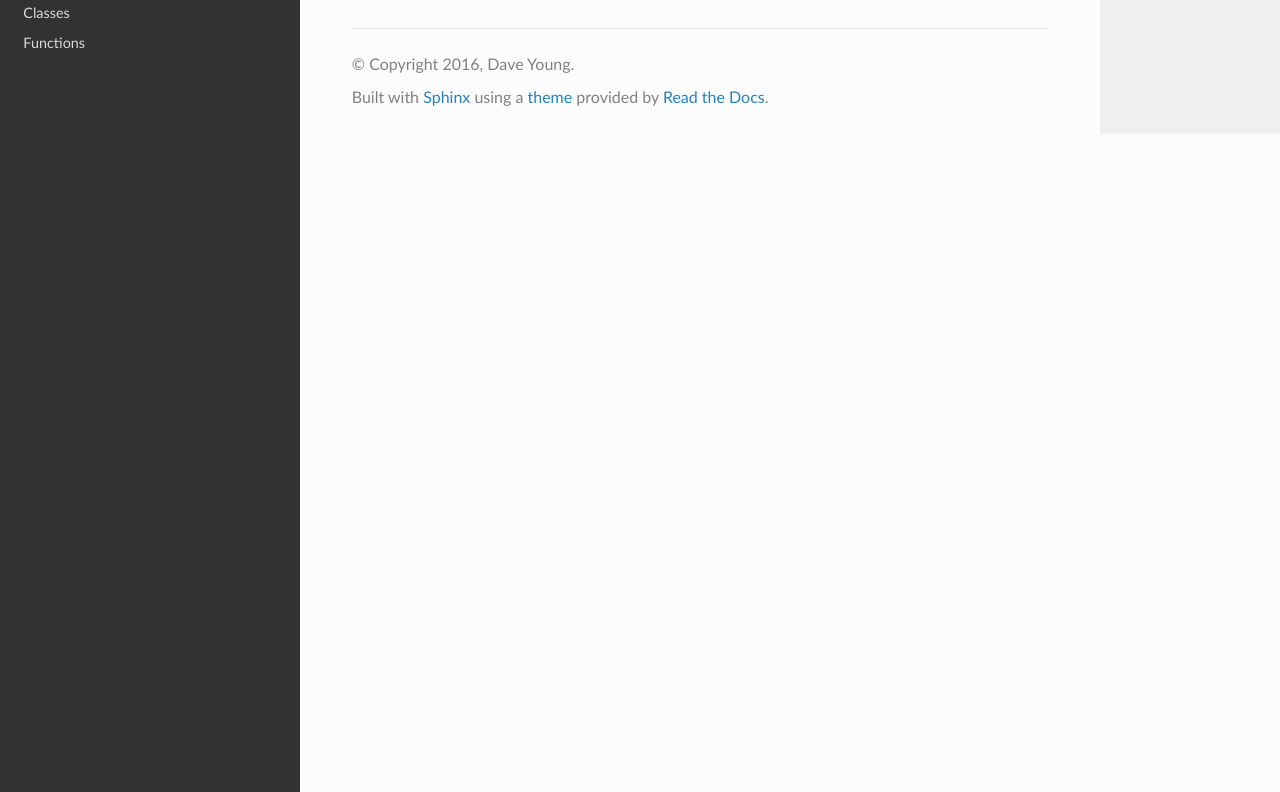
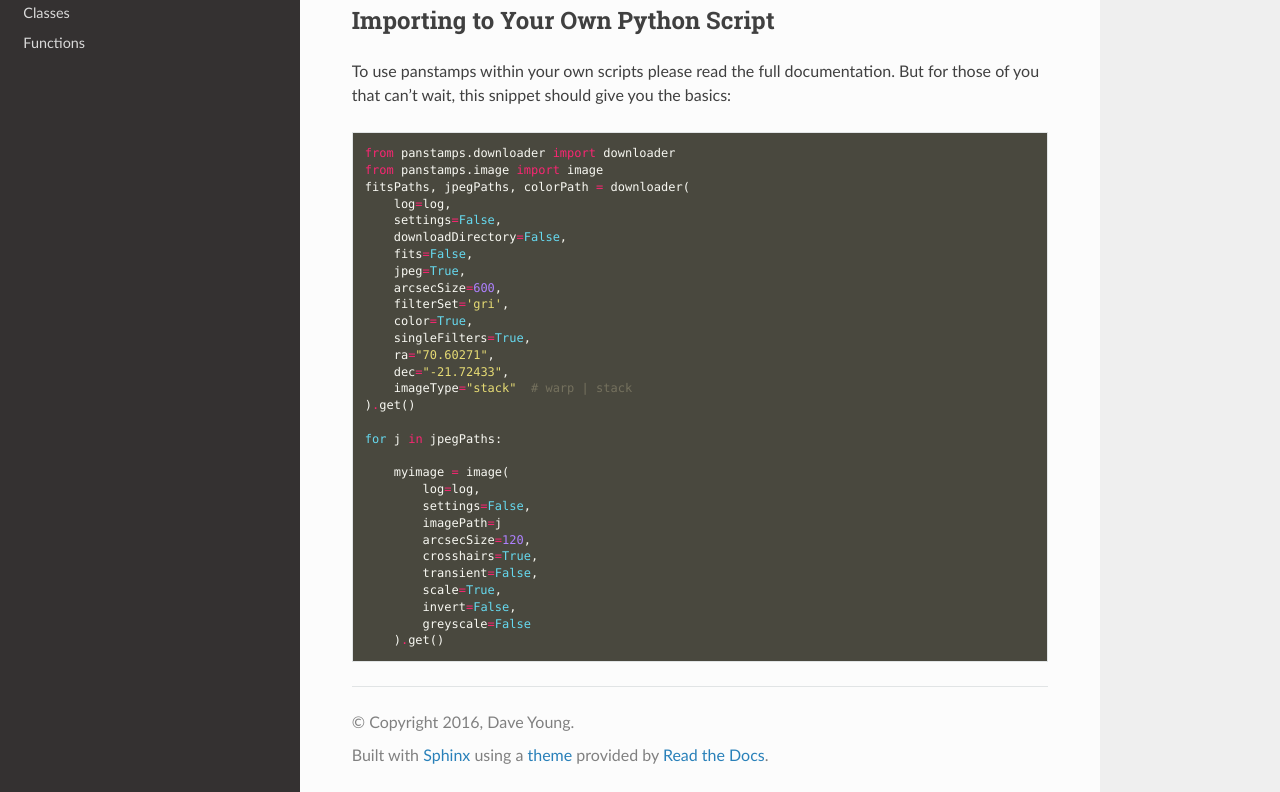
Before and after one commit to thespacedoctor/panstamps, a Sphinx documentation site: the page built from docs/source/_includes/tutorial.rst, in a window 1280 px wide and 1400 px high, scrolled down 3454 px. Shown: the part 608-1400 px from the top of the window. Built offline with Sphinx 7.4.7 and the Read the Docs theme 2.0.0, drawn with Linux system fonts in a browser that asks for light colours.

Commit message:
updating docs to give details about adding panstamps to user's scripts

```diff
--- a/README.rst
+++ b/README.rst
@@ -59,7 +59,7 @@ To upgrade to the latest version of panstamps use the command:
     pip install panstamps --upgrade
 
 Troubleshooting on Mac OSX
-^^^^^^^^^^^^^^^^^^^^^^^^^^
+---------------------------
 
 panstamps uses pillow (a fork of the Python Imaging Library) which requires some `external libraries <https://pillow.readthedocs.org/en/3.1.x/installation.html#external-libraries>`_.
 
--- a/docs/source/_api/conf.py
+++ b/docs/source/_api/conf.py
@@ -1,7 +1,7 @@
 # -*- coding: utf-8 -*-
 #
 # panstamps documentation build configuration file, created by
-# sphinx-quickstart on Thu Mar 24 11:18:59 2016.
+# sphinx-quickstart on Thu Mar 24 12:19:08 2016.
 #
 # This file is execfile()d with the current directory set to its
 # containing dir.
--- a/docs/source/_api/index.rst
+++ b/docs/source/_api/index.rst
@@ -1,5 +1,5 @@
 .. panstamps documentation master file, created by
-   sphinx-quickstart on Thu Mar 24 11:18:59 2016.
+   sphinx-quickstart on Thu Mar 24 12:19:08 2016.
    You can adapt this file completely to your liking, but it should at least
    contain the root `toctree` directive.
 
--- a/docs/source/_includes/installation.rst
+++ b/docs/source/_includes/installation.rst
@@ -22,7 +22,7 @@ To upgrade to the latest version of panstamps use the command:
     pip install panstamps --upgrade
 
 Troubleshooting on Mac OSX
-^^^^^^^^^^^^^^^^^^^^^^^^^^
+---------------------------
 
 panstamps uses pillow (a fork of the Python Imaging Library) which requires some `external libraries <https://pillow.readthedocs.org/en/3.1.x/installation.html#external-libraries>`_.
 
--- a/docs/source/_includes/tutorial.rst
+++ b/docs/source/_includes/tutorial.rst
@@ -4,7 +4,7 @@ Tutorial
 There are 2 ways to use **panstamps**, either via the command-line or import it into your own python code and use it from there.
 
 Command-Line
-------------
+--------------
 
 Full usage options can be found by typing:
 
@@ -35,7 +35,7 @@ As you can see we now have a larger cutout:
 .. image:: https://i.imgur.com/ST9Y6Wv.png
 
 JPEGS
-^^^^^
+~~~~~~~
 
 To download the jpegs, and not the fits files rerun the command with the correct flags set. We'll also use the ``--downloadFolder`` option to assign the download directory.
 
@@ -78,3 +78,41 @@ Finally you can invert the image colors or convert the image to greyscale:
     panstamps -FJcig --width=4 --filters=gri --downloadFolder=/Users/Dave/Desktop/m81 stack 09:55:52.2 +69:40:47
 
 .. image:: https://i.imgur.com/g4w8Mv3.png
+
+Importing to Your Own Python Script
+-----------------------------------
+
+To use panstamps within your own scripts please read the full documentation. But for those of you that can't wait, this snippet should give you the basics:
+
+.. code-block:: python
+
+    from panstamps.downloader import downloader
+    from panstamps.image import image
+    fitsPaths, jpegPaths, colorPath = downloader(
+        log=log,
+        settings=False,
+        downloadDirectory=False,
+        fits=False,
+        jpeg=True,
+        arcsecSize=600,
+        filterSet='gri',
+        color=True,
+        singleFilters=True,
+        ra="70.60271",
+        dec="-21.72433",
+        imageType="stack"  # warp | stack
+    ).get()
+
+    for j in jpegPaths:
+
+        myimage = image(
+            log=log,
+            settings=False,
+            imagePath=j
+            arcsecSize=120,
+            crosshairs=True,
+            transient=False,
+            scale=True,
+            invert=False,
+            greyscale=False
+        ).get()
```
Also changed, not shown: README.md (+4 -2 lines).
